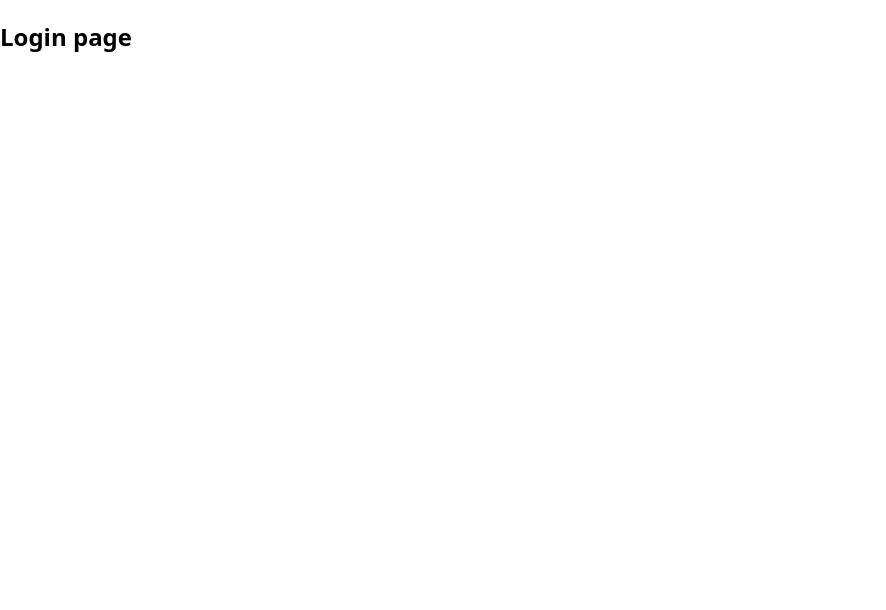
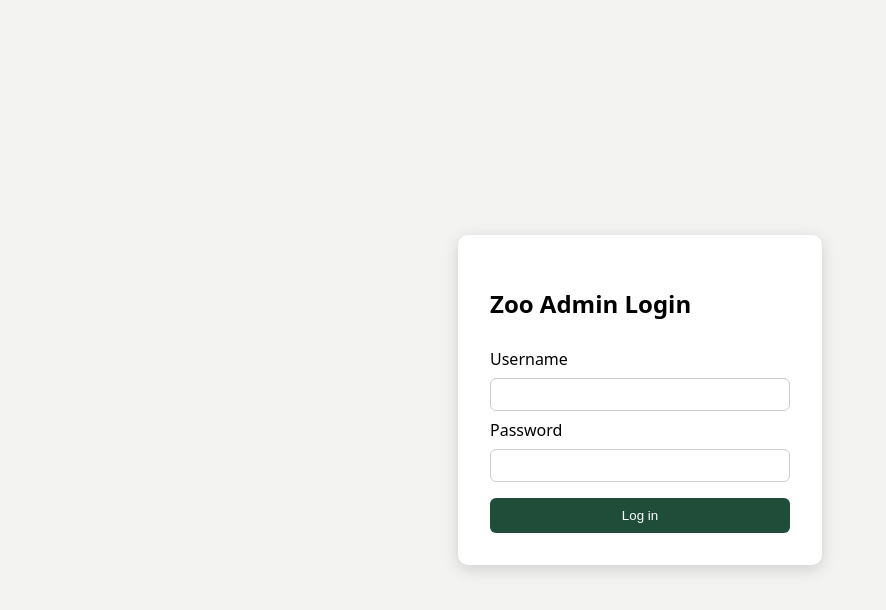
Before and after one commit to RamRiv/cosc3380-team-project-zootopia, a React app in the folder frontend/: page /login in a window 1280 px wide. Shown: the top 610 px of the page, without its empty margins (0-886 px from the left). Built offline with nearby package versions, Linux system fonts and the light colour scheme; the HTML template or start-up script is replaced by a standard one.

Commit message:
add login form with empty field check and logout

```diff
--- a/frontend/src/App.css
+++ b/frontend/src/App.css
@@ -64,3 +64,68 @@
 .content {
   padding: 24px;
 }
+
+/* center the login box on the screen */
+.login-page {
+  min-height: 100vh;
+  display: flex;
+  justify-content: center;
+  align-items: center;
+}
+
+.login-box {
+  display: flex;
+  flex-direction: column;
+  gap: 8px;
+  width: 300px;
+}
+
+.error {
+  color: #d32f2f;
+  font-size: 14px;
+}
+
+/* center the login box on the screen */
+.login-page {
+  min-height: 100vh;
+  display: flex;
+  justify-content: center;
+  align-items: center;
+}
+
+.login-box {
+  display: flex;
+  flex-direction: column;
+  gap: 8px;
+  width: 300px;
+  background: white;
+  padding: 32px;
+  border-radius: 10px;
+  box-shadow: 0 4px 16px rgba(0, 0, 0, 0.15);
+}
+
+/* gray background behind the box so it stands out */
+.login-page {
+  background: #f3f4f1;
+}
+
+.login-box input {
+  padding: 8px;
+  border: 1px solid #ccc;
+  border-radius: 6px;
+}
+
+.login-box button {
+  margin-top: 8px;
+  padding: 10px;
+  background: #1f4d3a;
+  color: white;
+  border: none;
+  border-radius: 6px;
+  cursor: pointer;
+}
+
+.error {
+  color: #c0392b;
+  margin: 0;
+}
--- a/frontend/src/components/Layout.jsx
+++ b/frontend/src/components/Layout.jsx
@@ -1,8 +1,16 @@
-import { NavLink, Outlet } from 'react-router'
+import { NavLink, Outlet, useNavigate } from 'react-router'
 
 // the frame every page sits in: top bar + sidebar
 // <Outlet /> is where the current page shows up
 function Layout() {
+  const navigate = useNavigate()
+
+  // just goes back to login for now
+  // later this will also clear who's logged in
+  function handleLogout() {
+    navigate('/login')
+  }
+
   return (
     <div className="layout">
       <header className="topbar">
@@ -10,7 +18,7 @@ function Layout() {
         <div className="user">
           {/* hardcoded for now, will come from login later */}
           <span>Adair (Manager)</span>
-          <button>Logout</button>
+          <button onClick={handleLogout}>Logout</button>
         </div>
       </header>
 
--- a/frontend/src/pages/Login.jsx
+++ b/frontend/src/pages/Login.jsx
@@ -1,6 +1,57 @@
-// login page, form comes later
+import { useState } from 'react'
+import { useNavigate } from 'react-router'
+
+// login form. for now it just checks the boxes aren't empty and goes to the dashboard
+// later it'll check username/password with the backend
 function Login() {
-  return <h2>Login page</h2>
+  // what's typed in each box
+  const [username, setUsername] = useState('')
+  const [password, setPassword] = useState('')
+
+  // error message to show, empty = no error
+  const [error, setError] = useState('')
+
+  // lets us change pages from code
+  const navigate = useNavigate()
+
+  function handleSubmit(e) {
+    e.preventDefault() // stops the browser from reloading the page
+
+    // empty string counts as false, so this catches either box being empty
+    if (!username || !password) {
+      setError('Please fill in both fields')
+      return // stop here, don't log in
+    }
+
+    setError('') // clear old error
+    console.log('logging in as', username)
+    navigate('/') // go to dashboard
+  }
+
+  return (
+    <div className="login-page">
+      <form className="login-box" onSubmit={handleSubmit}>
+        <h2>Zoo Admin Login</h2>
+
+        <label>Username</label>
+        <input
+          value={username}
+          onChange={(e) => setUsername(e.target.value)}
+        />
+
+        <label>Password</label>
+        <input
+          type="password"
+          value={password}
+          onChange={(e) => setPassword(e.target.value)}
+        />
+
+               {error ? <p className="error">{error}</p> : null}
+
+        <button type="submit">Log in</button>
+      </form>
+    </div>
+  )
 }
 
 export default Login
```
